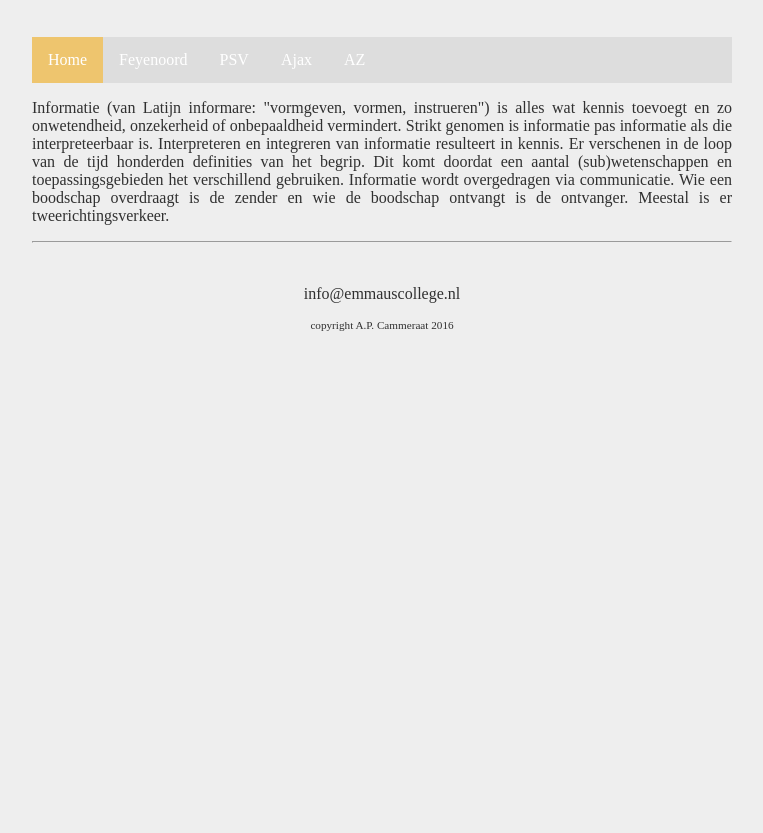
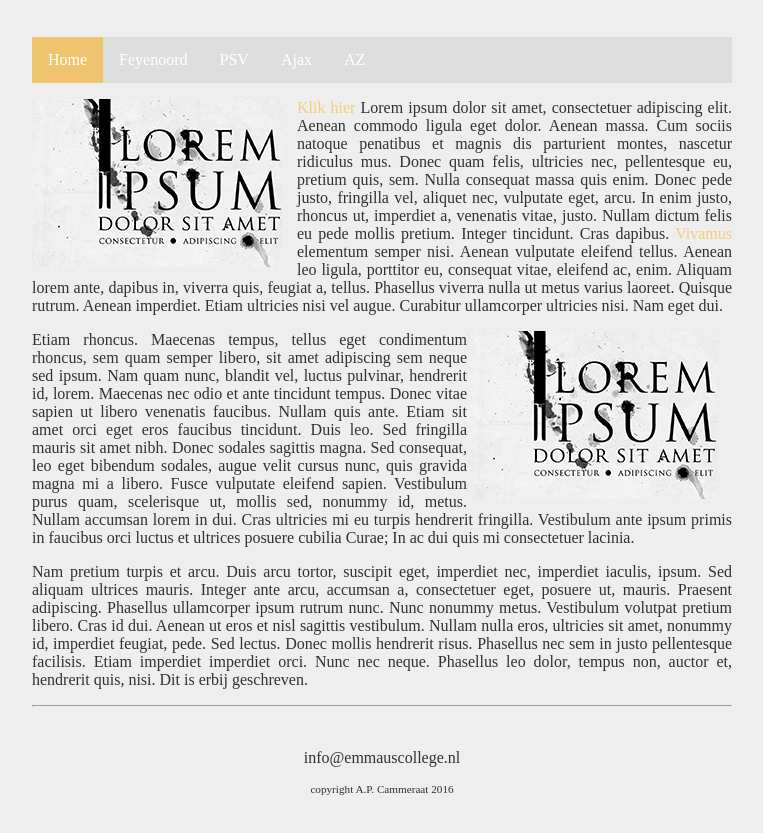
Before and after one commit to emmaus-4h/website-4hin1-Lukas, a plain HTML site: page index.html in a window 1280 px wide. Shown: the part 61-894 px from the top of the page, without its empty margins (258-1021 px from the left). Before the commit the page ends 821 px from the top, so only its background shows below. Drawn offline with Linux system fonts and the light colour scheme.

Commit message:
home page

```diff
--- a/index.html
+++ b/index.html
@@ -25,8 +25,11 @@
             </nav>
 
 
-            <article>
-                <p>Informatie (van Latijn informare: "vormgeven, vormen, instrueren") is alles wat kennis toevoegt en zo onwetendheid, onzekerheid of onbepaaldheid vermindert. Strikt genomen is informatie pas informatie als die interpreteerbaar is. Interpreteren en integreren van informatie resulteert in kennis. Er verschenen in de loop van de tijd honderden definities van het begrip. Dit komt doordat een aantal (sub)wetenschappen en toepassingsgebieden het verschillend gebruiken. Informatie wordt overgedragen via communicatie. Wie een boodschap overdraagt is de zender en wie de boodschap ontvangt is de ontvanger. Meestal is er tweerichtingsverkeer.</p>
+           <article>
+                <p><img class="zweefLinks" src="afbeeldingen/loremipsum.jpg">
+                <a href="https://www.leukerecepten.nl/10-x-gezond-ontbijten-tips/">Klik hier</a> Lorem ipsum dolor sit amet, consectetuer adipiscing elit. Aenean commodo ligula eget dolor. Aenean massa. Cum sociis natoque penatibus et magnis dis parturient montes, nascetur ridiculus mus. Donec quam felis, ultricies nec, pellentesque eu, pretium quis, sem. Nulla consequat massa quis enim. Donec pede justo, fringilla vel, aliquet nec, vulputate eget, arcu. In enim justo, rhoncus ut, imperdiet a, venenatis vitae, justo. Nullam dictum felis eu pede mollis pretium. Integer tincidunt. Cras dapibus. <a href="http://www.encyclo.nl/begrip/dum%20vivimus%20vivamus">Vivamus</a> elementum semper nisi. Aenean vulputate eleifend tellus. Aenean leo ligula, porttitor eu, consequat vitae, eleifend ac, enim. Aliquam lorem ante, dapibus in, viverra quis, feugiat a, tellus. Phasellus viverra nulla ut metus varius laoreet. Quisque rutrum. Aenean imperdiet. Etiam ultricies nisi vel augue. Curabitur ullamcorper ultricies nisi. Nam eget dui.</p>
+                <p><img class="lakaka" src="afbeeldingen/loremipsum.jpg">Etiam rhoncus. Maecenas tempus, tellus eget condimentum rhoncus, sem quam semper libero, sit amet adipiscing sem neque sed ipsum. Nam quam nunc, blandit vel, luctus pulvinar, hendrerit id, lorem. Maecenas nec odio et ante tincidunt tempus. Donec vitae sapien ut libero venenatis faucibus. Nullam quis ante. Etiam sit amet orci eget eros faucibus tincidunt. Duis leo. Sed fringilla mauris sit amet nibh. Donec sodales sagittis magna. Sed consequat, leo eget bibendum sodales, augue velit cursus nunc, quis gravida magna mi a libero. Fusce vulputate eleifend sapien. Vestibulum purus quam, scelerisque ut, mollis sed, nonummy id, metus. Nullam accumsan lorem in dui. Cras ultricies mi eu turpis hendrerit fringilla. Vestibulum ante ipsum primis in faucibus orci luctus et ultrices posuere cubilia Curae; In ac dui quis mi consectetuer lacinia.</p>
+                <p>Nam pretium turpis et arcu. Duis arcu tortor, suscipit eget, imperdiet nec, imperdiet iaculis, ipsum. Sed aliquam ultrices mauris. Integer ante arcu, accumsan a, consectetuer eget, posuere ut, mauris. Praesent adipiscing. Phasellus ullamcorper ipsum rutrum nunc. Nunc nonummy metus. Vestibulum volutpat pretium libero. Cras id dui. Aenean ut eros et nisl sagittis vestibulum. Nullam nulla eros, ultricies sit amet, nonummy id, imperdiet feugiat, pede. Sed lectus. Donec mollis hendrerit risus. Phasellus nec sem in justo pellentesque facilisis. Etiam imperdiet imperdiet orci. Nunc nec neque. Phasellus leo dolor, tempus non, auctor et, hendrerit quis, nisi. Dit is erbij geschreven.</p>
             </article>
 
             <footer>
--- a/style.css
+++ b/style.css
@@ -38,6 +38,11 @@ footer {
 
 img.zweefLinks {
     float: left;
+    margin-right: 15px;
+}
+
+img.lakaka {
+    float: right;
     margin-right: 15px;
 }
 
```
Also changed, not shown: feyenoord.html (+14 -1 lines), overmij.html (+4 -3 lines).
